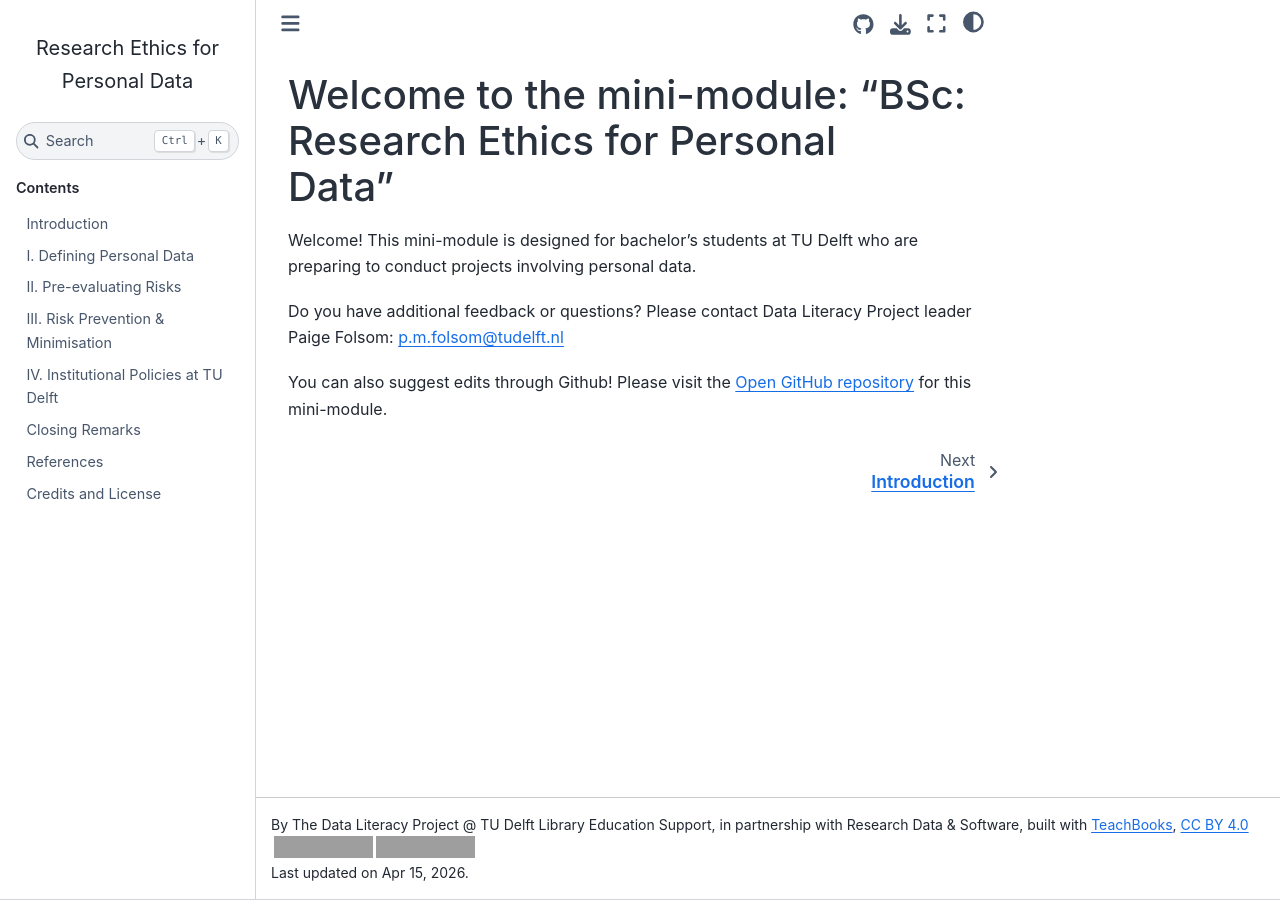
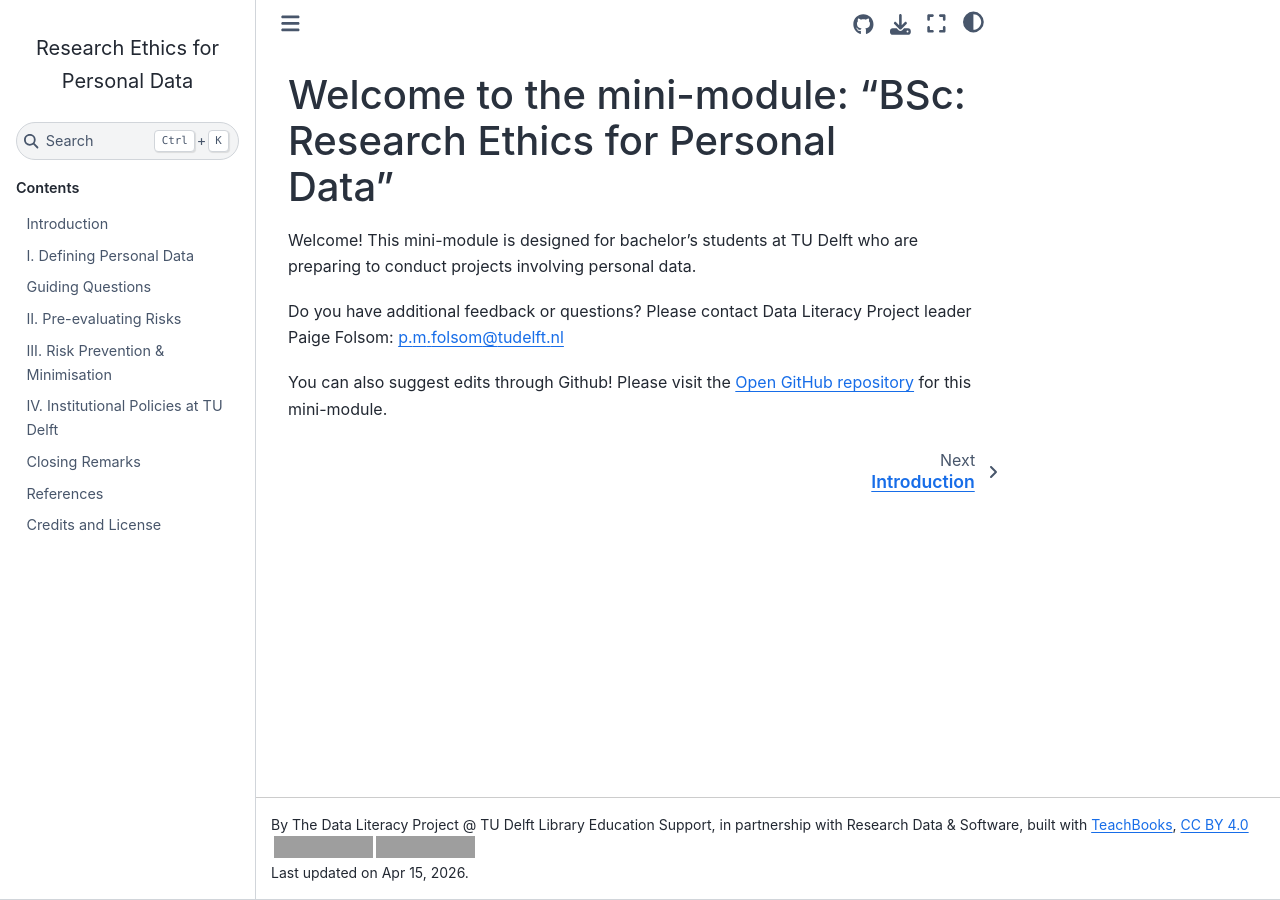
Before and after one commit to tu-delft-library/BSc_Research_Ethics_for_Personal_Data, a Jupyter Book: the page built from book/intro.md, in a window 1280 px wide. Built offline with Jupyter Book 1.0.4 settings and Sphinx 7.4.7 and the Sphinx Book theme 1.1.4, drawn with Linux system fonts in a browser that asks for light colours; comment, search, counter and statistics services are not loaded; grey boxes are pictures that could not be loaded.

Commit message:
Update _toc.yml

```diff
--- a/book/_toc.yml
+++ b/book/_toc.yml
@@ -8,6 +8,7 @@ parts:
     chapters:
     - file: home.md
     - file: defining_personal_data.md
+    - file: guiding_questions.md
     - file: risks.md
     - file: risk_mitigation.md
     - file: institutional_policies.md
```
